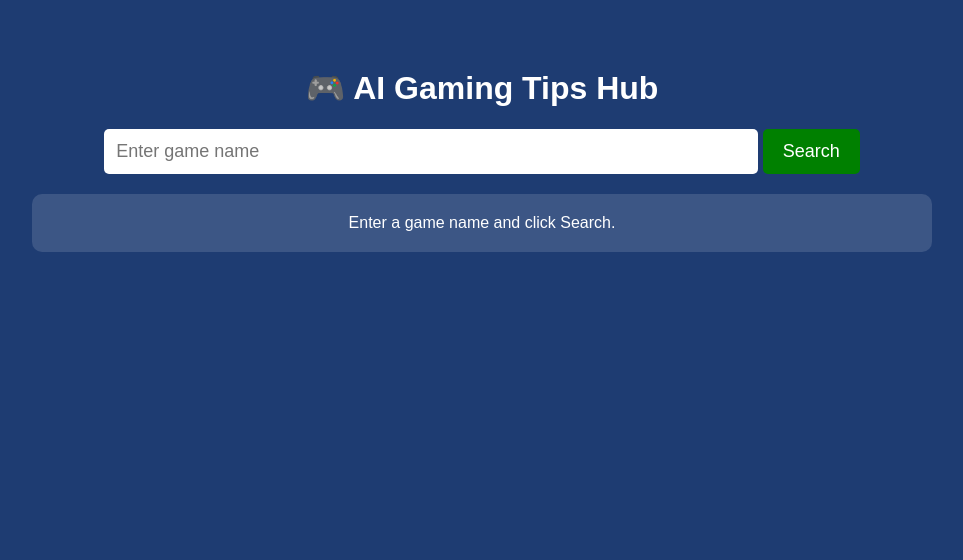
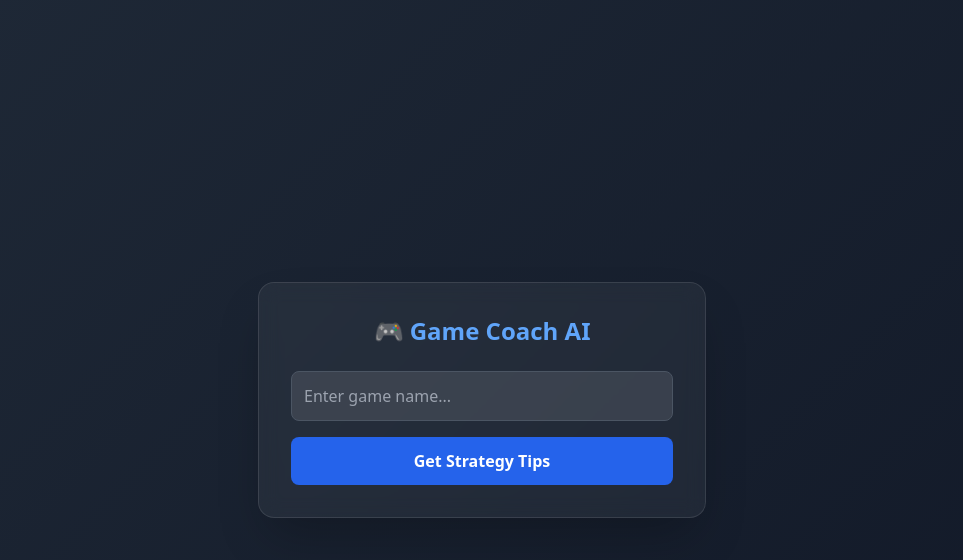
Before and after one commit to akulasathwik2007-bit/Ai-Gaming-Tips-Hub, a website: page sath.html in a window 1280 px wide. Shown: the whole page, without its empty margins (158-1121 px from the left). Drawn offline with nearby package versions, Linux system fonts and the light colour scheme.

Commit message:
Refactor HTML structure and update styles

```diff
--- a/sath.html
+++ b/sath.html
@@ -1,133 +1,79 @@
 <!DOCTYPE html>
-<html>
+<html lang="en">
 <head>
     <meta charset="UTF-8">
     <meta name="viewport" content="width=device-width, initial-scale=1.0">
-
-<title>AI Gaming Tips Hub</title>
-
+    <title>Game Coach AI</title>
+    <script src="https://cdn.tailwindcss.com"></script>
     <style>
-body{
-    font-family:Arial,sans-serif;
-    background:#1e3c72;
-    color:white;
-    text-align:center;
-    padding:40px;
+        body {
+            background: linear-gradient(135deg, #1f2937 0%, #111827 100%);
         }
-
-.container{
-    max-width:900px;
-    margin:auto;
+        .game-card {
+            background: rgba(255, 255, 255, 0.05);
+            backdrop-filter: blur(10px);
+            border: 1px solid rgba(255, 255, 255, 0.1);
         }
-
-input{
-    width:70%;
-    padding:12px;
-    font-size:18px;
-    border:none;
-    border-radius:5px;
+        input {
+            background: rgba(255, 255, 255, 0.1) !important;
+            border: 1px solid #4b5563 !important;
+            color: white !important;
         }
-
-button{
-    padding:12px 20px;
-    font-size:18px;
-    border:none;
-    border-radius:5px;
-    background:green;
-    color:white;
-    cursor:pointer;
-}
-
-#result{
-    margin-top:20px;
-    background:#ffffff22;
-    padding:20px;
-    border-radius:10px;
+        input::placeholder { color: #9ca3af; }
+        #result {
+            background: rgba(0, 0, 0, 0.2);
+            border-left: 4px solid #3b82f6;
+            color: #e5e7eb;
         }
     </style>
 </head>
+<body class="min-h-screen flex items-center justify-center p-4">
 
-<body>
+    <div class="max-w-md w-full game-card p-8 rounded-2xl shadow-2xl">
+        <h1 class="text-2xl font-bold mb-6 text-center text-blue-400">🎮 Game Coach AI</h1>
 
-<div class="container">
+        <input id="game" class="w-full p-3 rounded-lg mb-4 focus:ring-2 focus:ring-blue-500 outline-none transition" placeholder="Enter game name...">
 
-<h1>🎮 AI Gaming Tips Hub</h1>
-
-<input
-id="gameInput"
-type="text"
-placeholder="Enter game name">
-
-<button onclick="searchGame()">
-Search
+        <button onclick="getTips()" id="btn" class="w-full bg-blue-600 hover:bg-blue-500 text-white p-3 rounded-lg font-semibold transition-all transform hover:scale-[1.02] disabled:opacity-50 disabled:hover:scale-100">
+            Get Strategy Tips
         </button>
 
-<div id="result">
-Enter a game name and click Search.
-</div>
-
+        <div id="result" class="mt-6 p-4 rounded-lg hidden whitespace-pre-wrap"></div>
     </div>
 
     <script>
+        async function getTips() {
+            const game = document.getElementById('game').value;
+            const resDiv = document.getElementById('result');
+            const btn = document.getElementById('btn');
 
-async function searchGame(){
+            if (!game) return alert("Please enter a game name!");
 
-const game =
-document.getElementById("gameInput").value;
+            btn.disabled = true;
+            btn.innerText = "Consulting Coach...";
 
-const result =
-document.getElementById("result");
+            try {
+                const response = await fetch('http://localhost:3000/tips', {
+                    method: 'POST',
+                    headers: {'Content-Type': 'application/json'},
+                    body: JSON.stringify({ game })
+                });
 
-if(!game){
-    result.innerHTML =
-    "Please enter a game name.";
-    return;
+                const data = await response.json();
+
+                if (response.ok) {
+                    resDiv.innerText = data.tips;
+                    resDiv.classList.remove('hidden');
+                } else {
+                    alert("Error: " + (data.error || "Unknown error"));
                 }
-
-result.innerHTML = "Loading...";
-
-try{
-
-const response = await fetch(
-"https://ai-gaming-tips-hub-production.up.railway.app/tips",
-{
-method:"POST",
-headers:{
-"Content-Type":"application/json"
-},
-body:JSON.stringify({
-game:game
-})
+            } catch (e) {
+                alert("Error connecting to server. Make sure your server is running.");
+            } finally {
+                btn.disabled = false;
+                btn.innerText = "Get Strategy Tips";
             }
-);
-
-const data =
-await response.json();
-
-if(data.error){
-
-result.innerHTML =
-"<b>Error:</b> " +
-data.error;
-
-}else{
-
-result.innerHTML =
-"<h3>" + game + "</h3><hr>" +
-data.tips;
-
         }
-
-}catch(error){
-
-result.innerHTML =
-"Could not connect to AI server.";
-
-}
-
-}
-
     </script>
-
 </body>
 </html>
```
Lines whose indentation alone changed are shown as unchanged.
